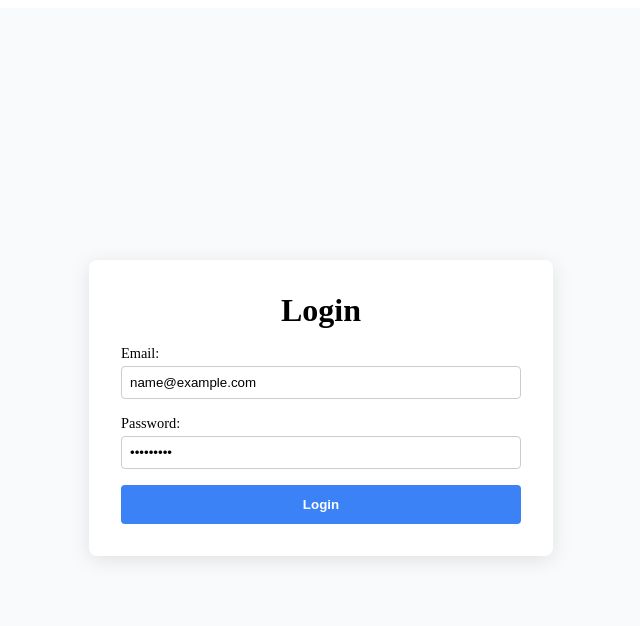
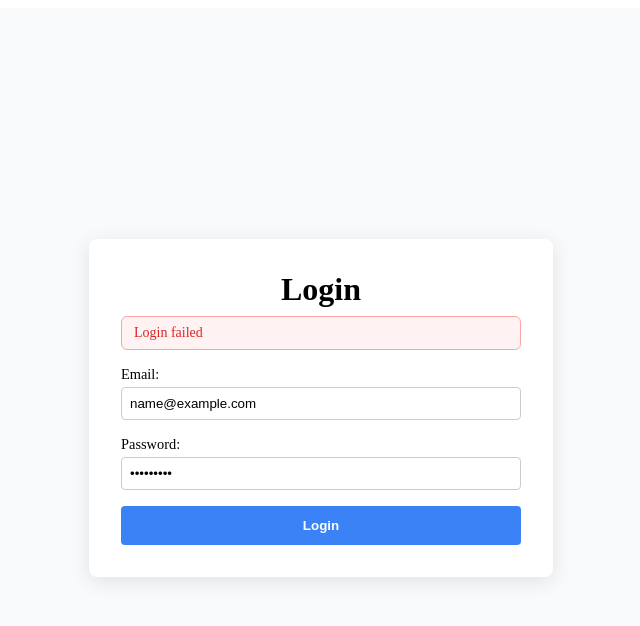
Before and after one commit to maurymartinez/online-bookstore-frontend, a React (Vite) app: page / in a window 1280 px wide. Both pictures are taken after typing "name@example.com", "Sample123" into the empty fields and a click on the button "Login". Shown: the top 626 px of the page, without its empty margins (319-959 px from the left). Built offline with nearby package versions, Linux system fonts and the light colour scheme; no server answers.

Commit message:
Add Login failed message

```diff
--- a/src/app/features/auth/pages/LoginPage.css
+++ b/src/app/features/auth/pages/LoginPage.css
@@ -46,3 +46,14 @@
     font-weight: bold;
     cursor: pointer;
 }
+
+.error-message {
+    color: #dc2626;
+    background-color: #fef2f2;
+    padding: 0.5rem 0.75rem;
+    border: 1px solid #fca5a5;
+    border-radius: 0.375rem;
+    font-size: 0.875rem;
+    font-weight: 500;
+    margin-top: -0.5rem;
+}
--- a/src/app/features/auth/pages/LoginPage.tsx
+++ b/src/app/features/auth/pages/LoginPage.tsx
@@ -8,12 +8,16 @@ export default function LoginPage() {
     const dispatch = useDispatch<AppDispatch>();
     const [email, setEmail] = useState('');
     const [password, setPassword] = useState('');
+    const [error, setError] = useState('')
 
     const handleSubmit = async (e: React.FormEvent) => {
         e.preventDefault();
+        setError('');
+
         try {
             await dispatch(login({ email, password })).unwrap();
         } catch (err) {
+            setError('Login failed');
             console.error('Login failed:', err);
         }
     };
@@ -22,6 +26,11 @@ export default function LoginPage() {
         <div className="login-container">
             <form onSubmit={handleSubmit} className="login-form">
                 <h1>Login</h1>
+                {error && (
+                    <div className="error-message" data-testid="error-message">
+                        {error}
+                    </div>
+                )}
                 <label>Email:
                     <input
                         required={true}
```
